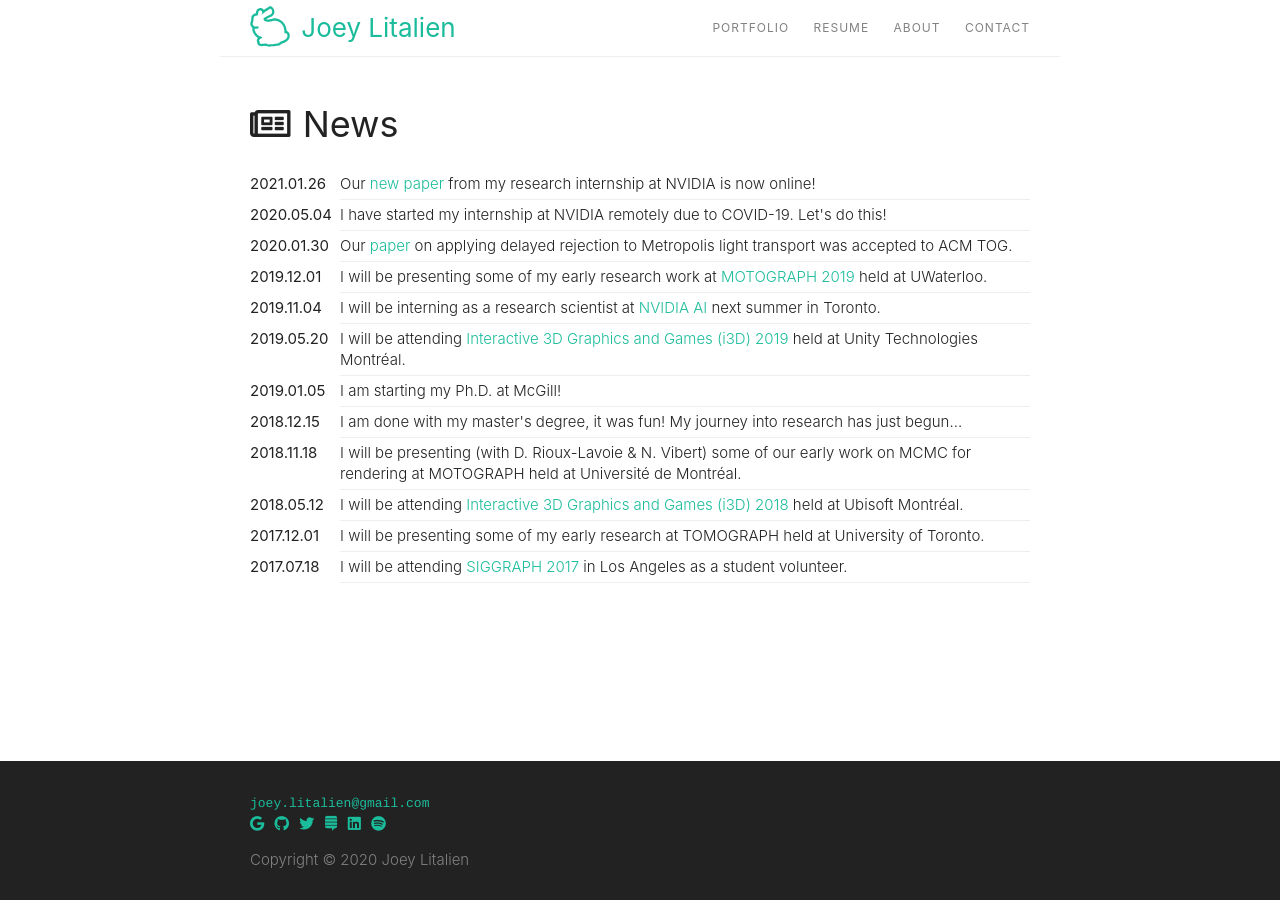
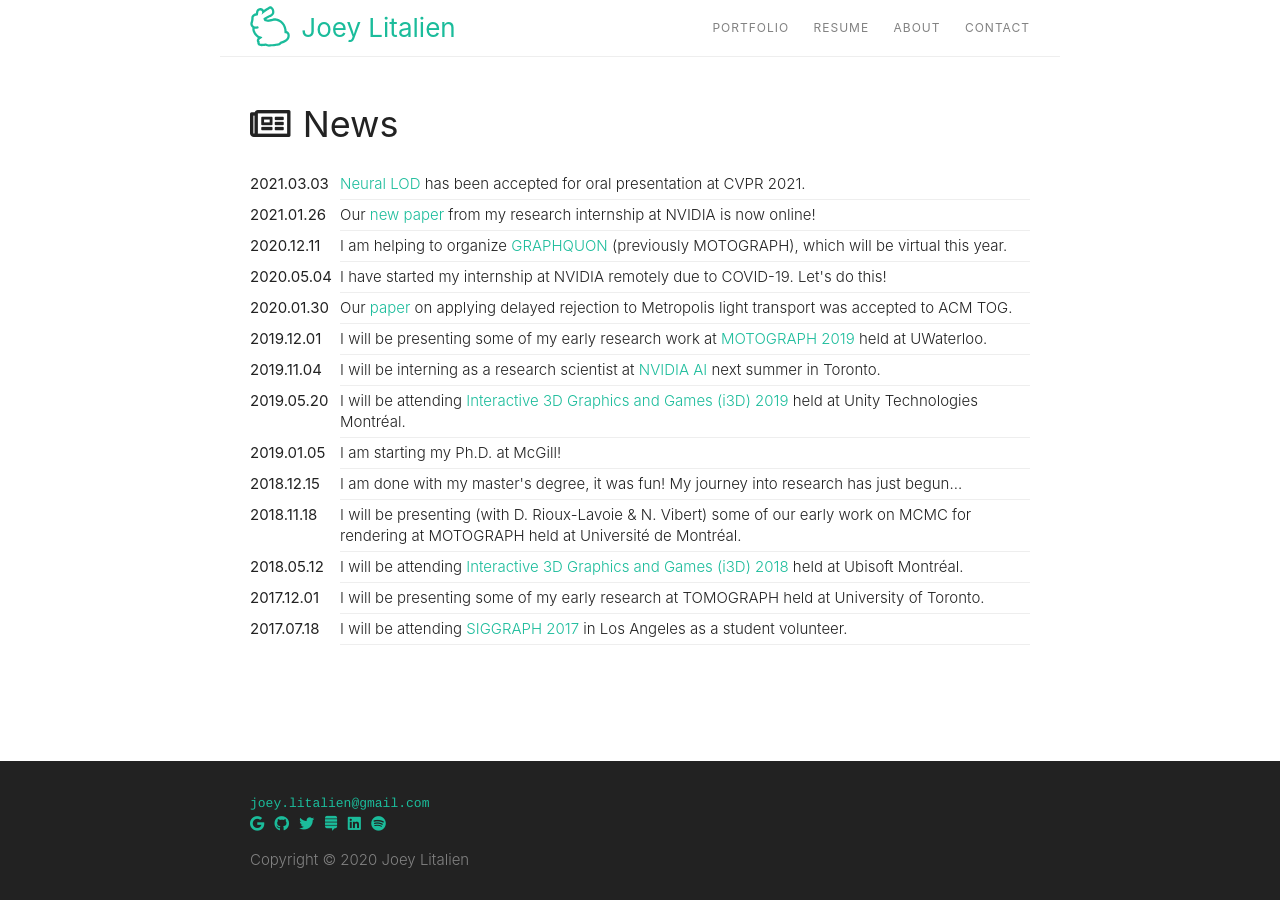
Before and after one commit to joeylitalien/joeylitalien.github.io, a Jekyll site: the page built from pages/news.md, in a window 1280 px wide. Built offline with Jekyll 4.4.1, drawn with Linux system fonts in a browser that asks for light colours; nearby versions of some CDN libraries.

Commit message:
Added news

```diff
--- a/_data/news.yaml
+++ b/_data/news.yaml
@@ -1,5 +1,11 @@
+- date: 2021.03.03
+  news: <a href="publications/nglod">Neural LOD</a> has been accepted for oral presentation at CVPR 2021.
+
 - date: 2021.01.26
   news: Our <a href="publications/nglod">new paper</a> from my research internship at NVIDIA is now online!
+
+- date: 2020.12.11
+  news: I am helping to organize <a href="https://graphquon.github.io/">GRAPHQUON</a> (previously MOTOGRAPH), which will be virtual this year.
 
 - date: 2020.05.04
   news: I have started my internship at NVIDIA remotely due to COVID-19. Let's do this!
```
Also changed, not shown: 3 other files.
